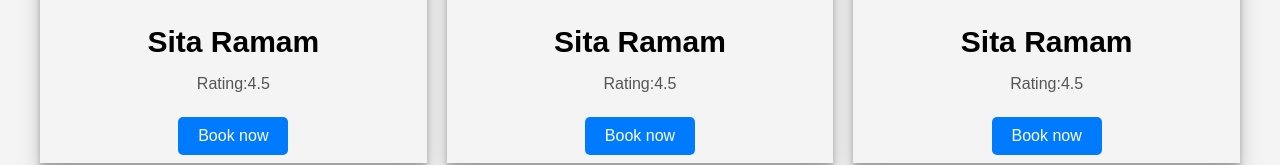
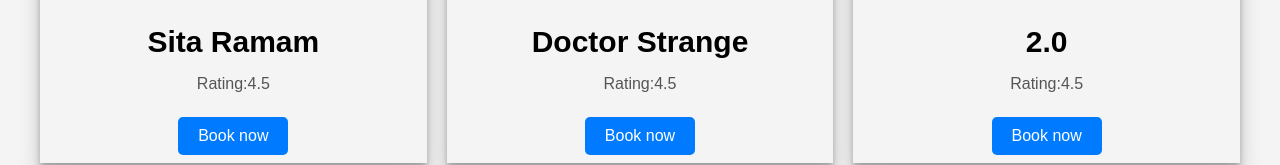
Before and after one commit to BhanwarLalSuthar/Movie-Layout, a plain HTML site: page index.html in a window 1280 px wide. Shown: the part 273-438 px from the top of the page. Drawn offline with Linux system fonts and the light colour scheme.

```diff
--- a/index.html
+++ b/index.html
@@ -94,7 +94,7 @@
             <img src="https://masai-course.s3.ap-south-1.amazonaws.com/editor/uploads/2024-08-13/image-1%20%282%29%20%282%29_369267.png"
                 alt="">
 
-            <h2>Sita Ramam</h2>
+            <h2>Doctor Strange</h2>
             <p>Rating:4.5</p>
             <button>Book now</button>
         </div>
@@ -103,7 +103,7 @@
             <img src="https://upload.wikimedia.org/wikipedia/en/c/cf/2.0_film_poster.jpg"
                 alt="">
 
-            <h2>Sita Ramam</h2>
+            <h2>2.0</h2>
             <p>Rating:4.5</p>
             <button>Book now</button>
         </div>
```
